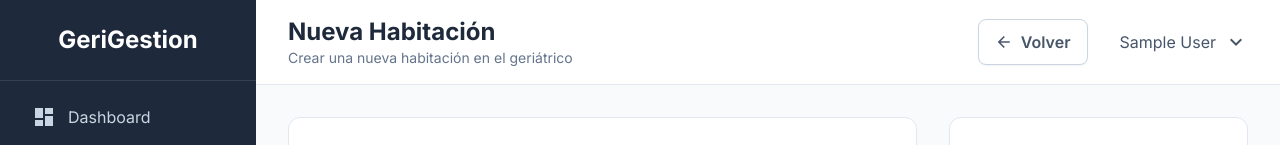
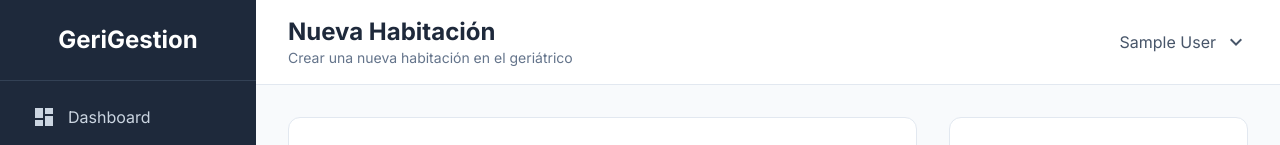
Before and after one commit to bulidaguzan/gerigestion, a Django app: page /facilities/rooms/create/ in a window 1280 px wide. Shown: the top 145 px of the page. Run offline with Django 4.2, Linux system fonts and the light colour scheme; the visitor is signed in with stand-in values (Sample User, id 1); some libraries are stand-ins or nearby versions.

Commit message:
Eliminar la sección de acciones del encabezado en la plantilla de habitaciones y reorganizar el contenido principal. Se mejora la estructura del formulario al agregar un contenedor para el contenido, optimizando la presentación y usabilidad de la interfaz.

```diff
--- a/geriatric_admin/templates/facilities/rooms/form.html
+++ b/geriatric_admin/templates/facilities/rooms/form.html
@@ -14,14 +14,11 @@
 {% if action == 'create' %}Crear una nueva habitación en el geriátrico{% else %}Modificar información de la habitación{% endif %}
 {% endblock %}
 
-{% block header_actions %}
-<a href="{% url 'facilities_web:room_list' %}" class="flex items-center bg-white hover:bg-slate-100 text-slate-600 font-semibold py-2 px-3 sm:px-4 rounded-lg border border-slate-300 shadow-sm transition-all duration-300 transform hover:scale-105">
-    <span class="material-icons mr-2 text-base sm:text-lg">arrow_back</span>
-    <span class="text-sm sm:text-base">Volver</span>
-</a>
-{% endblock %}
+
 
 {% block content %}
+
+
 <div class="grid grid-cols-1 lg:grid-cols-3 gap-8">
     <!-- Formulario Principal -->
     <div class="lg:col-span-2">
```
